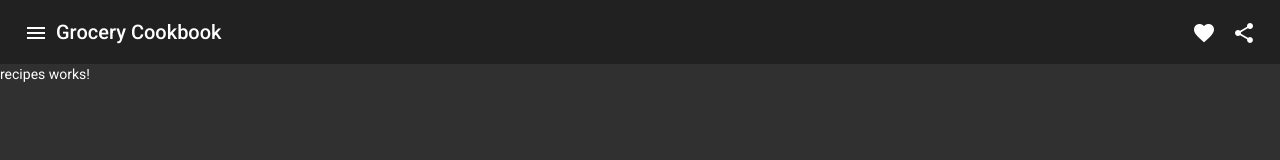
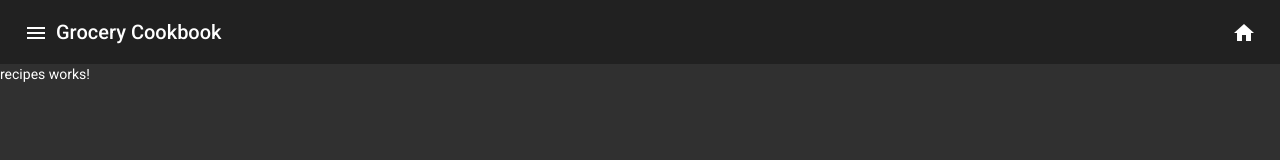
Before and after one commit to doey77/grocery-cookbook-node, an Angular app in the folder ui/: page /recipes in a window 1280 px wide. Shown: the top 160 px of the page. Built offline with nearby package versions, Linux system fonts and the light colour scheme.

Commit message:
home button

```diff
--- a/ui/src/app/components/navbar/navbar.component.html
+++ b/ui/src/app/components/navbar/navbar.component.html
@@ -1,13 +1,10 @@
 <mat-toolbar>
-    <button mat-icon-button aria-label="Menu button">
+    <button (click)="onClickMenu()" mat-icon-button aria-label="Menu button">
       <mat-icon>menu</mat-icon>
     </button>
     <span>Grocery Cookbook</span>
     <span class="spacer"></span>
-    <button mat-icon-button aria-label="Example icon-button with heart icon">
-      <mat-icon>favorite</mat-icon>
+    <button [routerLink]="''" mat-icon-button aria-label="Home">
+      <mat-icon>home</mat-icon>
     </button>
-    <button mat-icon-button aria-label="Example icon-button with share icon">
-     <mat-icon>share</mat-icon>
-   </button>
 </mat-toolbar>
--- a/ui/src/app/components/navbar/navbar.component.ts
+++ b/ui/src/app/components/navbar/navbar.component.ts
@@ -5,4 +5,8 @@ import { Component } from '@angular/core';
   templateUrl: './navbar.component.html',
   styleUrls: ['./navbar.component.scss']
 })
-export class NavbarComponent { }
+export class NavbarComponent {
+  onClickMenu() {
+    console.log('click');
+  }
+}
```
